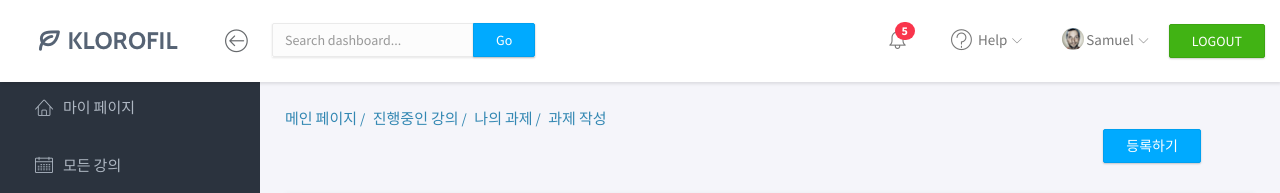
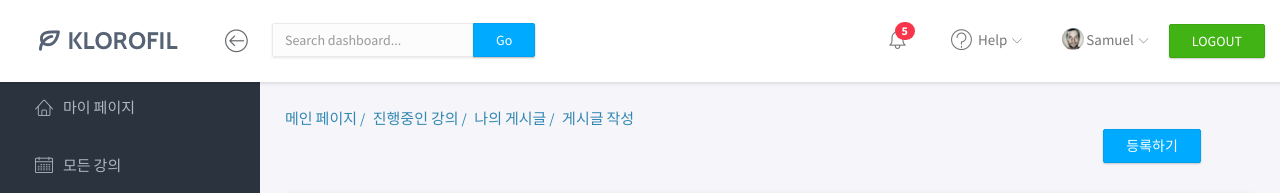
Before and after one commit to BangJeongBin/wizian_mentorship_project, a Next.js app in the folder wizian-next/: page /archive/boardWrite in a window 1280 px wide. Shown: the top 193 px of the page. Built offline with nearby package versions, Linux system fonts and the light colour scheme; some icons are missing.

Commit message:
BoardWrite 페이지 헤더 변경

```diff
--- a/wizian-next/src/app/(app)/archive/boardWrite/page.js
+++ b/wizian-next/src/app/(app)/archive/boardWrite/page.js
@@ -6,7 +6,7 @@ const CourseInfo = () => {
     return (
         <div className="main-content">
             <div className="container-fluid">
-                <a href="/dashboard">메인 페이지 /</a>&ensp;<a href="#">진행중인 강의 /</a>&ensp;<a href="/archive/myProblem">나의 과제 /</a>&ensp;<a href="#">과제 작성</a>
+                <a href="/dashboard">메인 페이지 /</a>&ensp;<a href="#">진행중인 강의 /</a>&ensp;<a href="/archive/myProblem">나의 게시글 /</a>&ensp;<a href="#">게시글 작성</a>
                 <div className="row">
                     <button type="button" className="btn btn-primary col-lg-offset-10 margin-bottom-30">
                         <i className="fa fa-refresh fa-spin"></i> 등록하기
```
